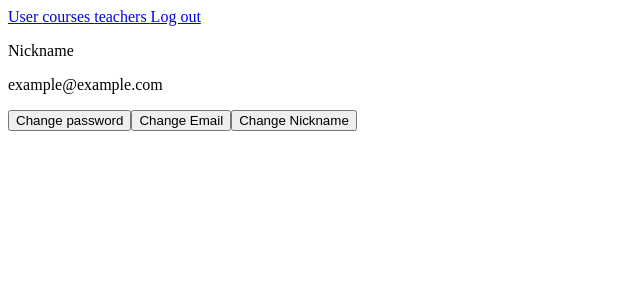
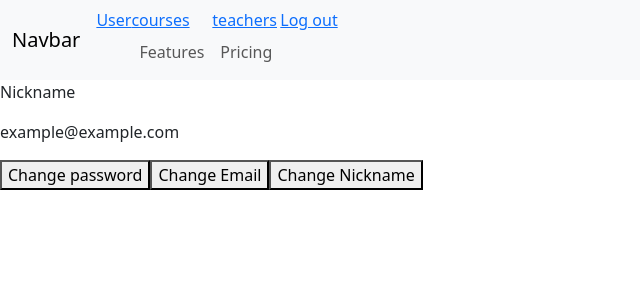
Before and after one commit to jfaponte403/TeacherHub, a React (Vite) app in the folder frontend/: page /user in a window 1280 px wide. Shown: the top 300 px of the page, without its empty margins (0-640 px from the left). Built offline with nearby package versions, Linux system fonts and the light colour scheme.

Commit message:
Add bootstrap via package manager

```diff
--- a/frontend/package.json
+++ b/frontend/package.json
@@ -10,6 +10,7 @@
     "preview": "vite preview"
   },
   "dependencies": {
+    "bootstrap": "^5.3.2",
     "react": "^18.2.0",
     "react-dom": "^18.2.0",
     "react-router-dom": "^6.16.0"
--- a/frontend/src/components/Navbar/Navbar.tsx
+++ b/frontend/src/components/Navbar/Navbar.tsx
@@ -1,13 +1,35 @@
-import {NavLink} from "react-router-dom";
+import { NavLink } from "react-router-dom";
 
 const Navbar = () => {
     return (
-        <div>
-            <NavLink to="/user">User  </NavLink>
-            <NavLink to="/courses">courses  </NavLink>
-            <NavLink to="/teachers">teachers  </NavLink>
-            <NavLink to="/">Log out  </NavLink>
-        </div>
+        <>
+            <nav className="navbar navbar-expand-lg bg-body-tertiary">
+                <div className="container-fluid">
+                    <a className="navbar-brand" href="#">Navbar</a>
+                    <button className="navbar-toggler" type="button" data-bs-toggle="collapse" data-bs-target="#navbarNavDropdown" aria-controls="navbarNavDropdown" aria-expanded="false" aria-label="Toggle navigation">
+                        <span className="navbar-toggler-icon"></span>
+                    </button>
+                    <div className="collapse navbar-collapse" id="navbarNavDropdown">
+                        <ul className="navbar-nav">
+                            <li className="nav-item">
+                                <NavLink to="/user">User  </NavLink>
+                            </li>
+                            <li className="nav-item">
+                                <NavLink to="/courses">courses  </NavLink>
+                                <a className="nav-link" href="#">Features</a>
+                            </li>
+                            <li className="nav-item">
+                                <NavLink to="/teachers">teachers  </NavLink>
+                                <a className="nav-link" href="#">Pricing</a>
+                            </li>
+                            <li className="nav-item">
+                                <NavLink to="/">Log out  </NavLink>
+                            </li>
+                        </ul>
+                    </div>
+                </div>
+            </nav>
+        </>
     );
 }
 export default Navbar;
--- a/frontend/src/index.tsx
+++ b/frontend/src/index.tsx
@@ -1,6 +1,8 @@
 import React from 'react'
 import ReactDOM from 'react-dom/client'
 import Routers from "./routes/Routers.tsx";
+
+import 'bootstrap/dist/css/bootstrap.min.css';
 
 ReactDOM.createRoot(document.getElementById('root')!).render(
   <React.StrictMode>
--- a/frontend/src/pages/Home/Home.tsx
+++ b/frontend/src/pages/Home/Home.tsx
@@ -3,7 +3,7 @@
 const Home = () => {
     return (
         <div>
-            <h1>TeacherHub</h1>
+            <h1 className="text-center">TeacherHub</h1>
             <Link to="/login">Login</Link>
             <Link to="/register">Register</Link>
         </div>
```
Also changed, not shown: 2 other files (tests, documents, lock files or other folders).
